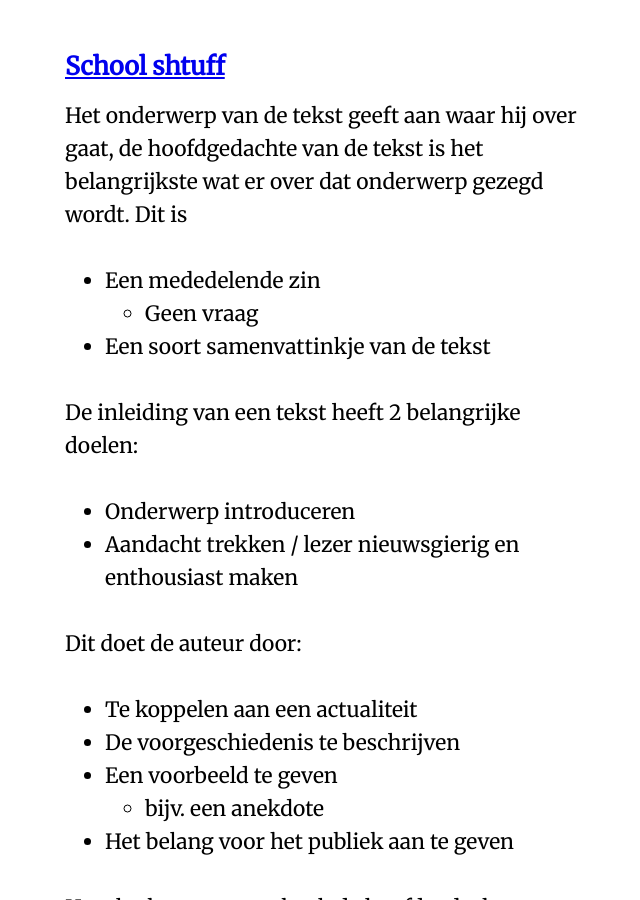
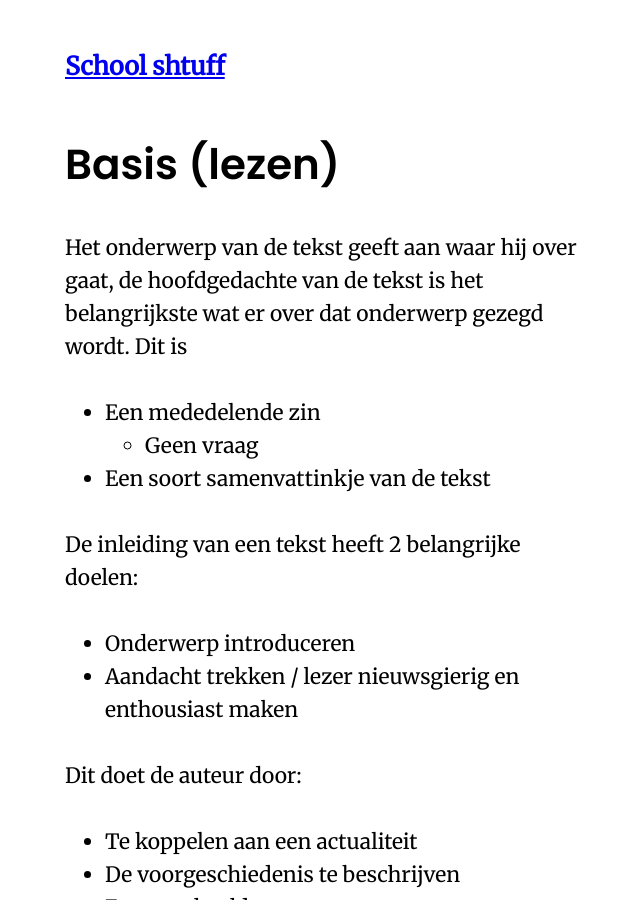
Before and after one commit to RobinBoers/school.geheimesite.nl, a Jekyll site: the page built from 4VWO/Misc/NL - basis theorie.md, in a window 1280 px wide and 900 px high. Shown: the whole window, without its empty margins (319-959 px from the left). Built offline with Jekyll 4.4.1, drawn with Linux system fonts in a browser that asks for light colours; some web fonts are replaced; our own code applies the rules of GitHub Pages for plain Markdown files.

Commit message:
Update NL samenvatting

```diff
--- a/4VWO/Misc/NL - basis theorie.md
+++ b/4VWO/Misc/NL - basis theorie.md
@@ -1,3 +1,5 @@
+# Basis (lezen)
+
 Het onderwerp van de tekst geeft aan waar hij over gaat, de hoofdgedachte van de tekst is het belangrijkste wat er over dat onderwerp gezegd wordt. Dit is
 
 - Een mededelende zin
```
